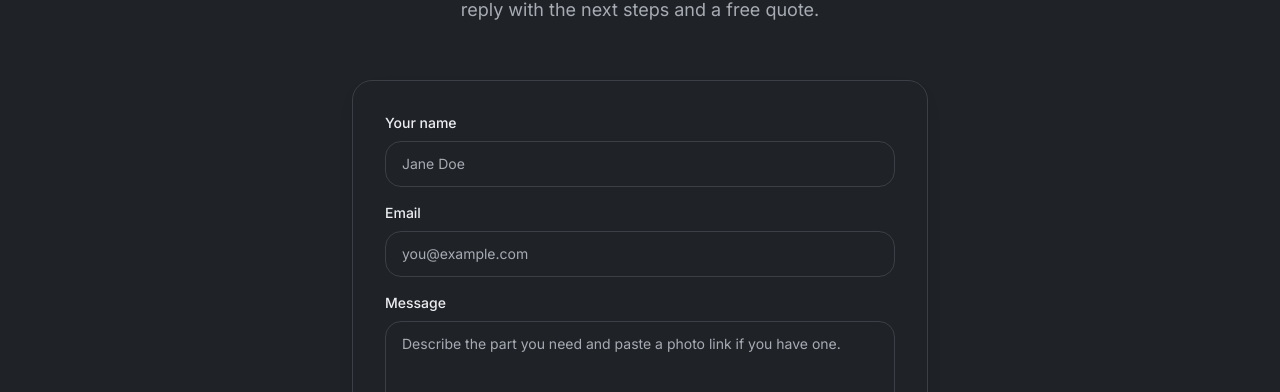
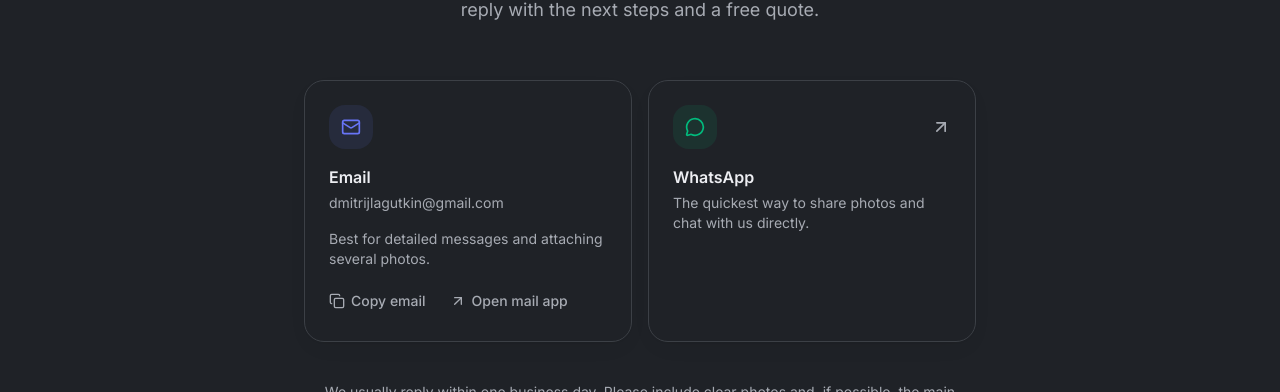
Before and after one commit to Dmitrijlagutkin/PartFix, a Next.js app: page /en/contact in a window 1280 px wide. Shown: the part 312-704 px from the top of the page. Built offline with nearby package versions, Linux system fonts and the light colour scheme; no server answers.

Commit message:
uncomment whatsapp card

```diff
--- a/src/app/[locale]/contact/page.tsx
+++ b/src/app/[locale]/contact/page.tsx
@@ -1,6 +1,8 @@
 import type { Metadata } from "next";
 import { getTranslations, setRequestLocale } from "next-intl/server";
-import { ContactForm } from "@/features/contact/ContactForm";
+// Contact form hidden until the site is indexed — restore the import and the
+// <ContactForm /> block below to bring it back.
+// import { ContactForm } from "@/features/contact/ContactForm";
 import { ContactMethods } from "@/features/contact/ContactMethods";
 import type { Locale } from "@/i18n/routing";
 import { buildMetadata } from "@/shared/lib/seo";
@@ -35,13 +37,18 @@ export default async function ContactPage({ params }: PageProps) {
         title={t("title")}
         description={t("description")}
       />
+      {/* Contact form hidden until the site is indexed — restore this block
+          (and the import above) to bring it back.
       <div className="mt-14">
         <ContactForm />
       </div>
       <p className="mx-auto mt-10 mb-10 max-w-2xl text-center text-sm text-muted">
         {t("orReachUs")}
       </p>
-      <ContactMethods />
+      */}
+      <div className="mt-14">
+        <ContactMethods />
+      </div>
       <p className="mx-auto mt-10 max-w-2xl text-center text-sm text-muted">{t("responseNote")}</p>
     </Section>
   );
--- a/src/features/contact/ContactMethods.tsx
+++ b/src/features/contact/ContactMethods.tsx
@@ -1,5 +1,5 @@
-// MessageCircle & Send are used by the commented-out WhatsApp/Telegram methods below.
-import { ArrowUpRight, Mail } from "lucide-react";
+// Send is used by the commented-out Telegram method below.
+import { ArrowUpRight, Mail, MessageCircle } from "lucide-react";
 import { useTranslations } from "next-intl";
 import { contactLinks, siteConfig } from "@/shared/constants/site";
 import { cn } from "@/shared/lib/cn";
@@ -9,7 +9,7 @@ export function ContactMethods() {
   const t = useTranslations("ContactPage.methods");
 
   return (
-    <div className="mx-auto grid max-w-md gap-4">
+    <div className="mx-auto grid max-w-2xl gap-4 sm:grid-cols-2">
       <div className="flex flex-col gap-4 rounded-2xl border border-border bg-surface p-6 shadow-soft">
         <span className="flex items-center justify-between">
           <span
@@ -42,8 +42,34 @@ export function ContactMethods() {
         </span>
       </div>
 
-      {/* TODO: restore WhatsApp & Telegram cards (with `max-w-3xl … sm:grid-cols-3`
-          on the wrapper) once those accounts are live. */}
+      <a
+        href={contactLinks.whatsapp}
+        target="_blank"
+        rel="noopener noreferrer"
+        className="group flex flex-col gap-4 rounded-2xl border border-border bg-surface p-6 shadow-soft transition-shadow hover:shadow-card"
+      >
+        <span className="flex items-center justify-between">
+          <span
+            className={cn(
+              "flex size-11 items-center justify-center rounded-xl",
+              "bg-emerald-500/10 text-emerald-500",
+            )}
+          >
+            <MessageCircle aria-hidden className="size-5" />
+          </span>
+          <ArrowUpRight
+            aria-hidden
+            className="size-5 text-muted transition-transform group-hover:-translate-y-0.5 group-hover:translate-x-0.5"
+          />
+        </span>
+        <span>
+          <span className="block font-semibold">{t("whatsapp.label")}</span>
+          <span className="mt-1 block text-sm text-muted">{t("whatsapp.description")}</span>
+        </span>
+      </a>
+
+      {/* TODO: restore the Telegram card (bump the wrapper to `max-w-3xl …
+          sm:grid-cols-3`) once that account is live. */}
     </div>
   );
 }
```
